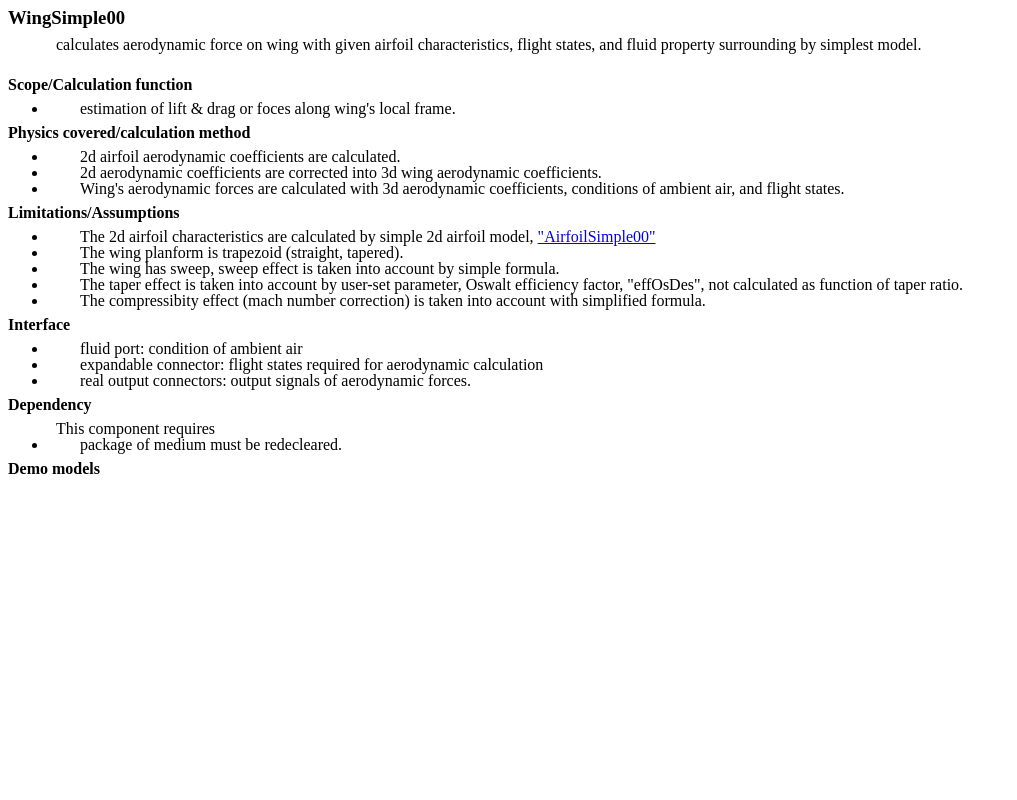
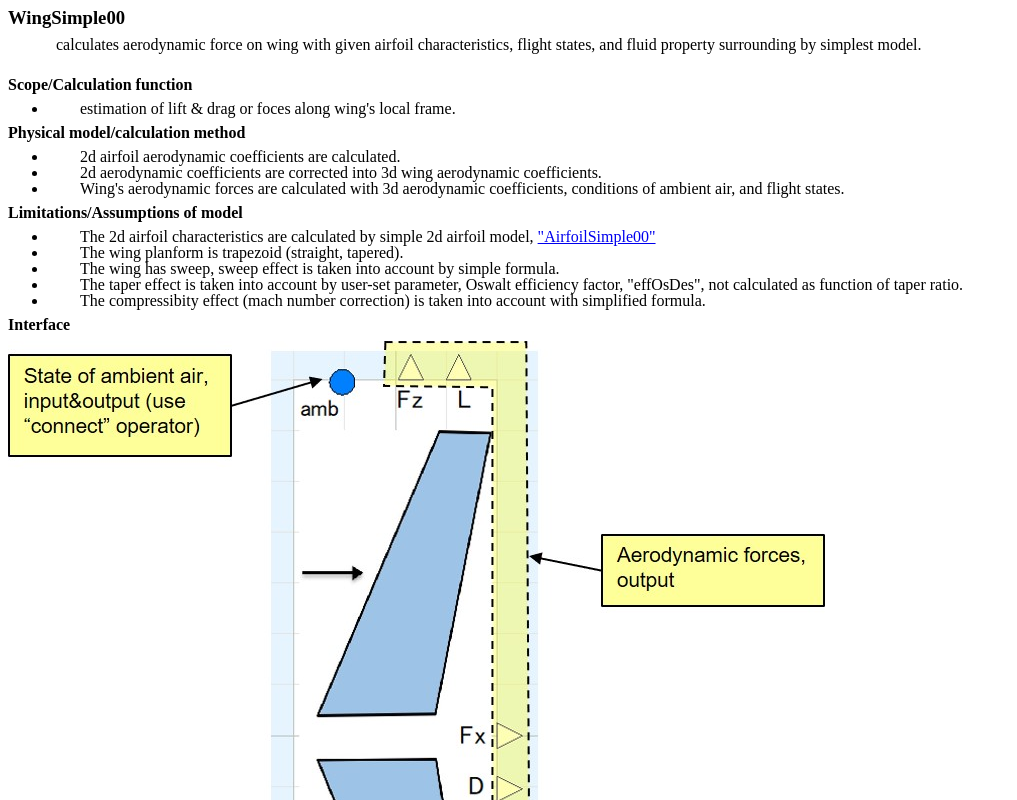
Before and after one commit to zeta-plusplus/AircraftDynamics, a plain HTML site: page docs/Aerodynamics/Components/WingSimple00.html in a window 1280 px wide. Shown: the top 800 px of the page, without its empty margins (0-1017 px from the left). Drawn offline with Linux system fonts and the light colour scheme.

Commit message:
documents updated

```diff
--- a/docs/Aerodynamics/Components/WingSimple00.html
+++ b/docs/Aerodynamics/Components/WingSimple00.html
@@ -53,13 +53,15 @@
 		<ul>
 		<li>estimation of lift & drag or foces along wing's local frame.</li>
 		</ul>
-	<h4>Physics covered/calculation method</h4>
+
+	<h4>Physical model/calculation method</h4>
 		<ul>
 		<li>2d airfoil aerodynamic coefficients are calculated.</li>
 		<li>2d aerodynamic coefficients are corrected into 3d wing aerodynamic coefficients.</li>
 		<li>Wing's aerodynamic forces are calculated with 3d aerodynamic coefficients, conditions of ambient air, and flight states.</li>
 		</ul>
-	<h4>Limitations/Assumptions </h4>
+
+	<h4>Limitations/Assumptions of model</h4>
 		<ul>
 		<li>The 2d airfoil characteristics are calculated by simple 2d airfoil model, <a href="../BaseClasses/AirfoilSimple00.html"> "AirfoilSimple00" </a></li>
 		<li>The wing planform is trapezoid (straight, tapered). </li>
@@ -67,14 +69,16 @@
 		<li>The taper effect is taken into account by user-set parameter, Oswalt efficiency factor, "effOsDes", not calculated as function of taper ratio.</li>
 		<li>The compressibity effect (mach number correction) is taken into account with simplified formula.</li>
 		</ul>
+
 	<h4>Interface </h4>
-		<ul>
-		<li>fluid port: condition of ambient air</li>
-		<li>expandable connector: flight states required for aerodynamic calculation</li>
-		<li>real output connectors: output signals of aerodynamic forces.
-		</ul>
+		<img src="WingSimple00_IF.jpg">
+		<p> &emsp; </p>
+
+	<h4>Parameters </h4>
+		<p>Read the descriptions on parameter window in model. This section only covers parameters which requires descriptions with figures. </p>
+
 	<h4>Dependency </h4>
-		<p>This component requires</p>
+		<p>This component requires followings for operation</p>
 		<ul>
 		<li>package of medium must be redecleared.</li>
 		</ul>
```
Also changed, not shown: docs/Aerodynamics/Components/WingSimple00_IF.jpg (added), 3 other files.
